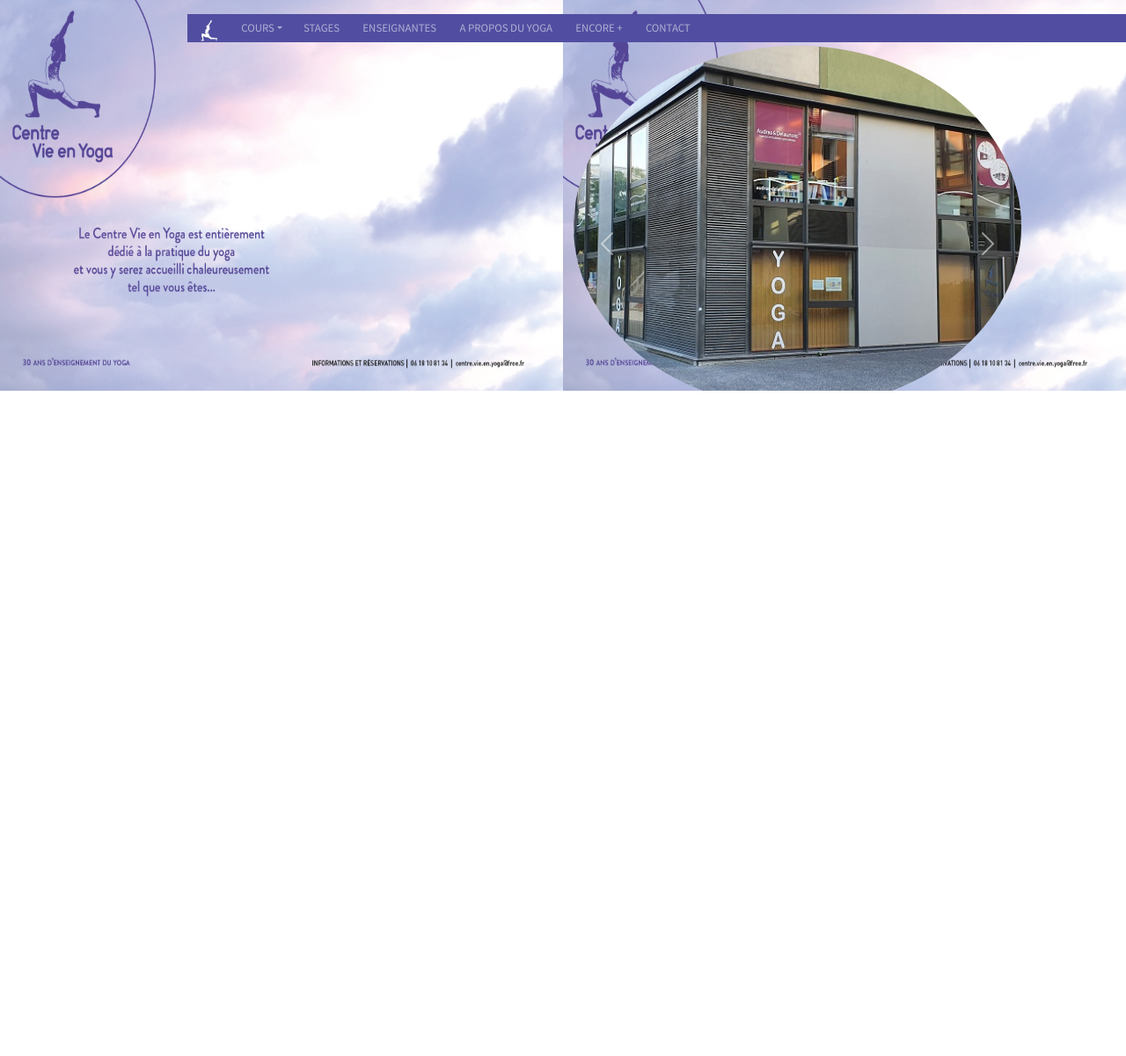
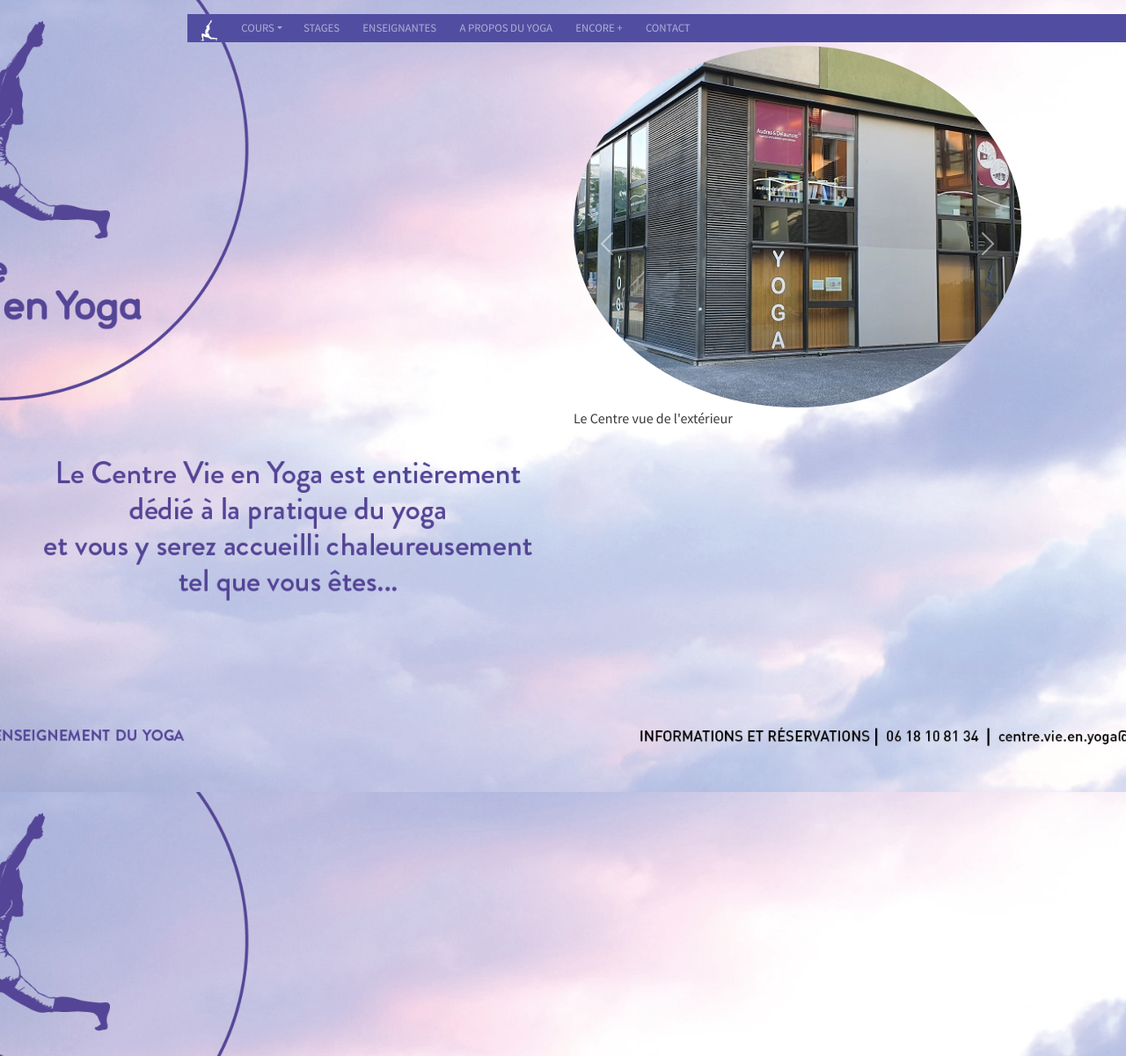
Before and after one commit to vie-en-yoga/vie-en-yoga.github.io, a Jekyll site: the page menu.html, which Jekyll copies as it is, in a window 1280 px wide. Shown: the whole page at 88% size. Built offline with Jekyll 4.4.1, drawn with Linux system fonts in a browser that asks for light colours; nearby versions of some CDN libraries.

Commit message:
feat: make main menu's background responsive

```diff
--- a/assets/css/main.css
+++ b/assets/css/main.css
@@ -32,11 +32,11 @@
 }
 
 .fond_base_trois_textes_1920_1080 {
-    height: 27.75rem;
-    background-image: url("/assets/img/fond_base_trois_textes_1920_1080.jpg");   /* Emplacement de l'image */
-    background-size: contain;
-    background-repeat: round;
-    overflow: hidden;
+  background: url("/assets/img/fond_base_trois_textes_1920_1080.jpg") no-repeat top left fixed;
+  -webkit-background-size: cover;
+  -moz-background-size: cover;
+  -o-background-size: cover;
+  background-size: cover;
 }
 
 .fond_clair_logo_1920_1080 {
--- a/menu.html
+++ b/menu.html
@@ -36,10 +36,9 @@
   <link rel="stylesheet" href="/assets/css/owl.carousel.min.css">
   <link rel="stylesheet" href="/assets/css/main.css">
 </head>
-<body>
+<body class="fond_base_trois_textes_1920_1080">
 <div id="wrapper">
 <div class="fixed-top">      <!--"fixed-top">  -->
-  <div class="fond_base_trois_textes_1920_1080">
    <div class="container-fluid">
 
 <!--  début du menu  -->
@@ -160,8 +159,6 @@
 
     <!--  Fin carousel   -->
 
-  </div>     <!--  image de fond -->
-
   <footer class="site-footer h-card">
     <data class="u-url" href="/"></data>
   </footer>
```
